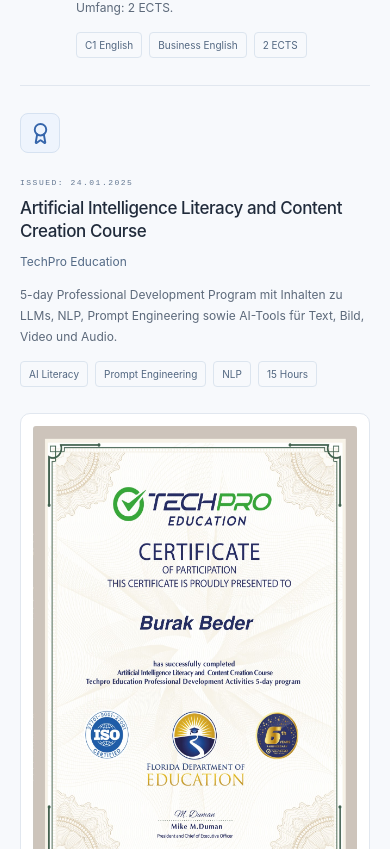
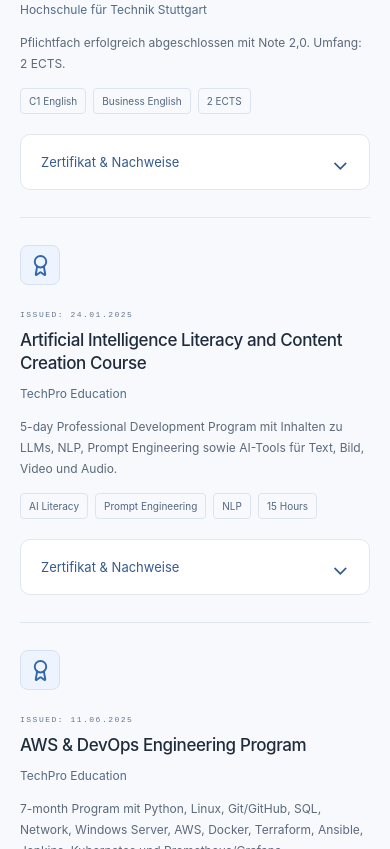
Before and after one commit to BHB61/MyProfile, a React (Vite) app in the folder my-profile/: page / in a window 390 px wide. Shown: the part 5735-6584 px from the top of the page. Built offline with nearby package versions, Linux system fonts and the light colour scheme.

Commit message:
Collapse certificate evidence into dropdowns and add English C1 certificate

```diff
--- a/my-profile/src/App.jsx
+++ b/my-profile/src/App.jsx
@@ -269,10 +269,23 @@
                       <p>{c.description}</p>
                       <Tags items={c.tags} />
                       {c.record && (
-                        <CertificateEvidence
-                          record={courseRecords[c.record]}
-                          title={c.title}
-                        />
+                        <details className="certificate-dropdown">
+                          <summary
+                            aria-label={`Zertifikat anzeigen: ${c.title}`}
+                          >
+                            <span>Zertifikat & Nachweise</span>
+                            <span
+                              className="certificate-chevron"
+                              aria-hidden="true"
+                            >
+                              ⌄
+                            </span>
+                          </summary>
+                          <CertificateEvidence
+                            record={courseRecords[c.record]}
+                            title={c.title}
+                          />
+                        </details>
                       )}
                     </div>
                   </article>
--- a/my-profile/src/PortfolioDetails.jsx
+++ b/my-profile/src/PortfolioDetails.jsx
@@ -111,7 +111,7 @@
   return (
     <div className="certificate-evidence">
       <div className="certificate-pages">
-        {[1, 2].map((page) => (
+        {(record.pages || [1, 2]).map((page) => (
           <figure key={page}>
             <img
               src={`/certificates/${record.slug}-${page}.jpg`}
@@ -151,7 +151,9 @@
         Original-PDF öffnen <ArrowUpRight size={16} />
       </a>
       <div className="course-record">
-        <h4>Alle Kursinhalte</h4>
+        <h4>
+          {record.slug === "english" ? "Angaben zum Kurs" : "Alle Kursinhalte"}
+        </h4>
         <p>{record.duration} · Inhalte gemäß beigefügtem Nachweis.</p>
         <div className="course-columns">
           {record.sections.map(([heading, items]) => (
--- a/my-profile/src/data/detailData.js
+++ b/my-profile/src/data/detailData.js
@@ -1,4 +1,23 @@
 export const courseRecords = {
+  english: {
+    slug: "english",
+    pages: [1],
+    width: 1191,
+    height: 1684,
+    duration: "2 ECTS · 60 Zeitstunden",
+    sections: [
+      [
+        "Business English Skills (C1)",
+        [
+          "Hochschule für Technik Stuttgart · International Office",
+          "Wintersemester 2025/26",
+          "Pflichtfach bei Mark Hyland",
+          "Erfolgreich abgeschlossen mit Note 2,0",
+          "Ausgestellt am 13.02.2026",
+        ],
+      ],
+    ],
+  },
   ai: {
     slug: "ai",
     width: 1191,
--- a/my-profile/src/data/portfolioData.js
+++ b/my-profile/src/data/portfolioData.js
@@ -135,6 +135,7 @@
 export const certificates = [
   {
     title: "Business English Skills (C1)",
+    record: "english",
     issuer: "Hochschule für Technik Stuttgart",
     date: "Wintersemester 2025/26 · 13.02.2026",
     description:
--- a/my-profile/src/styles/portfolio.css
+++ b/my-profile/src/styles/portfolio.css
@@ -1647,3 +1647,56 @@
     transition: none;
   }
 }
+.certificate-dropdown {
+  margin-top: 20px;
+  border: 1px solid var(--line);
+  border-radius: 10px;
+  background: #fff;
+}
+.certificate-dropdown > summary {
+  list-style: none;
+  display: flex;
+  align-items: center;
+  justify-content: space-between;
+  gap: 16px;
+  padding: 16px 20px;
+  font-size: 13px;
+  color: #365b8c;
+  cursor: pointer;
+  border-radius: 10px;
+}
+.certificate-dropdown > summary::-webkit-details-marker {
+  display: none;
+}
+.certificate-dropdown > summary:hover {
+  background: #f0f5fd;
+}
+.certificate-dropdown > summary:focus-visible {
+  outline: 2px solid var(--accent);
+  outline-offset: 3px;
+}
+.certificate-chevron {
+  font-size: 22px;
+  line-height: 1;
+  transition: transform 0.2s;
+}
+.certificate-dropdown[open] > summary .certificate-chevron {
+  transform: rotate(180deg);
+}
+.certificate-dropdown[open] > summary {
+  border-bottom: 1px solid var(--line);
+  border-radius: 10px 10px 0 0;
+}
+.certificate-dropdown > .certificate-evidence {
+  padding: 20px;
+  margin: 0;
+}
+.certificate-pages:has(> figure:only-child) {
+  grid-template-columns: minmax(0, 520px);
+  justify-content: center;
+}
+@media (max-width: 760px) {
+  .certificate-dropdown > .certificate-evidence {
+    padding: 12px;
+  }
+}
```
Also changed, not shown: my-profile/public/certificates/english-1.jpg (added), 1 other file (tests, documents, lock files or other folders).
